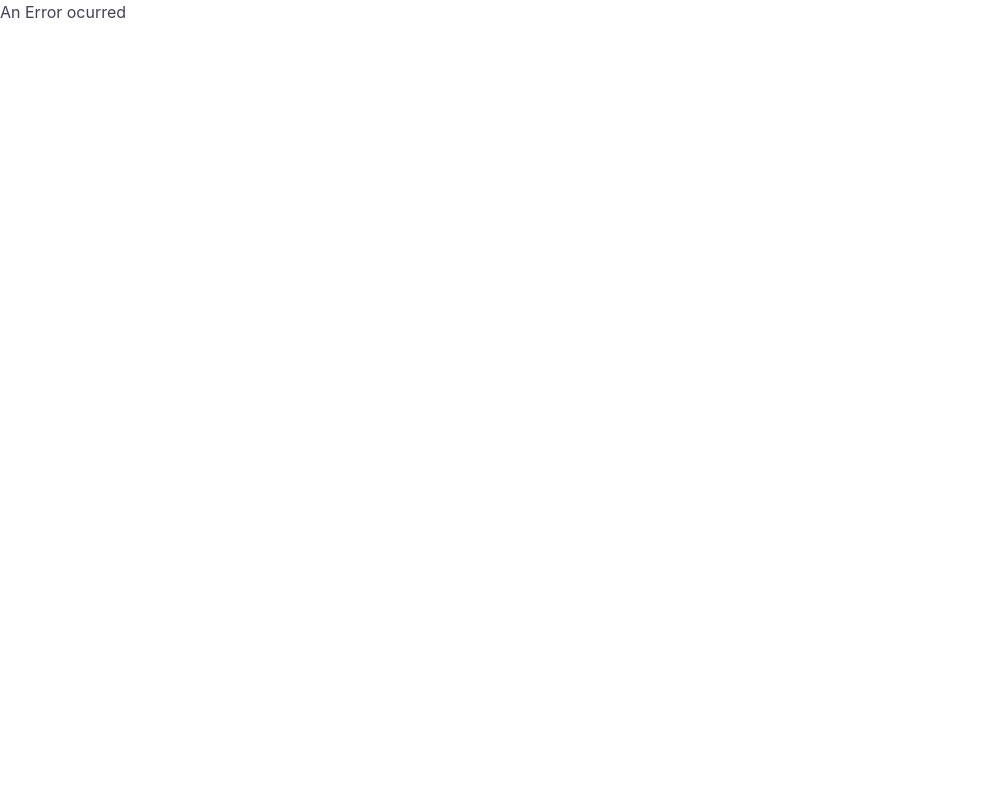
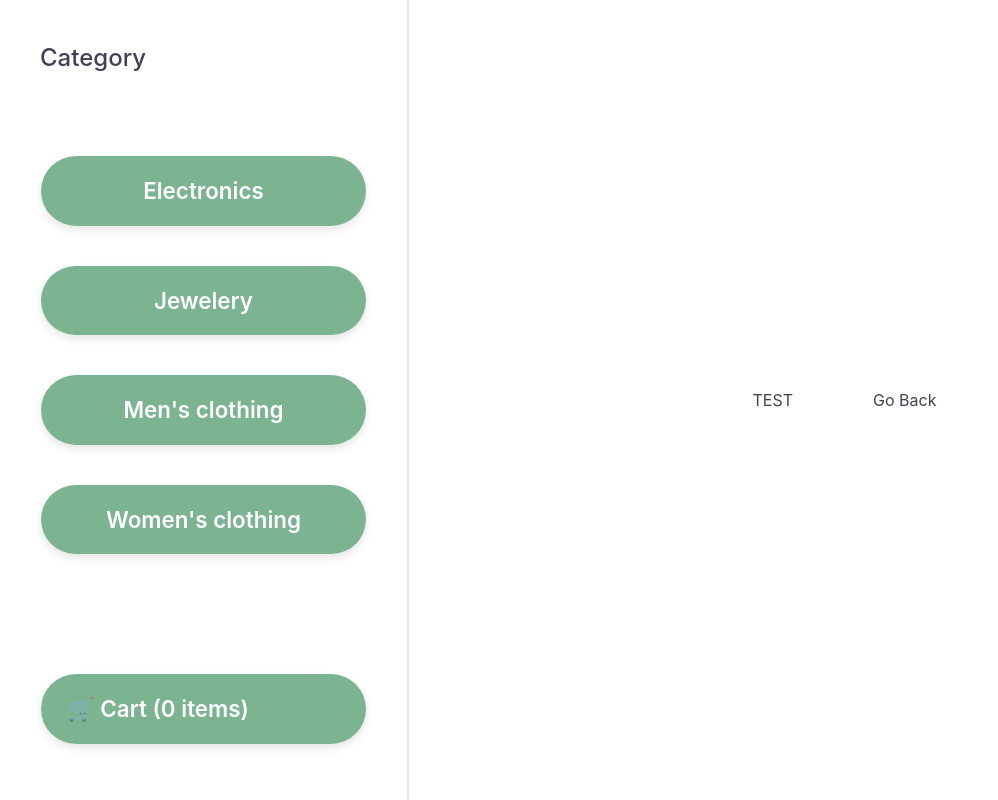
Before and after one commit to Vitdcode/online-shop, a React (Vite) app: page /cart-page in a window 1280 px wide. Before the commit this address had no page. Shown: the whole page, without its empty margins (0-998 px from the left). Built offline with nearby package versions, Linux system fonts and the light colour scheme.

Commit message:
feat: Now the cart button/link navigates correctly to the cart page and cart data is displayed in console right now

```diff
--- a/src/App.jsx
+++ b/src/App.jsx
@@ -1,11 +1,12 @@
 import { useState } from "react";
-import { Outlet } from "react-router-dom";
+import { Link, Outlet } from "react-router-dom";
+import Cart from "./pages/Cart";
 
 function App() {
   const [products, setProducts] = useState([]);
   const [category, setCategory] = useState("default");
   const [cartCount, setCartcount] = useState(0);
-  const [cart, setCart] = useState([{ count: 0 }]);
+  const [cart, setCart] = useState([]);
 
   return (
     <div className="h-screen flex">
@@ -21,9 +22,11 @@ function App() {
           {"Men's clothing"}
         </button>
         <button className="category-button" onClick={() => setCategory(`women's clothing`)}>
-          {"women's clothing"}
+          {"Women's clothing"}
         </button>
-        <button className="category-button mt-20">🛒 Cart ({cartCount} items)</button>
+        <Link to={"/cart-page"} className="category-button mt-20" state={cart}>
+          🛒 Cart ({cartCount} items)
+        </Link>
       </div>
       <div className="flex items-center justify-center flex-wrap gap-20 w-full">
         <Outlet
--- a/src/fetch-components/FetchItem.jsx
+++ b/src/fetch-components/FetchItem.jsx
@@ -2,13 +2,14 @@ import { useEffect, useState } from "react";
 import PropTypes from "prop-types";
 import { Link, useOutletContext } from "react-router-dom";
 import { AnimatePresence, motion } from "framer-motion";
+import Cart from "../pages/Cart";
 
 export default function FetchItemsByCategory() {
   const [error, setError] = useState(null);
   const [loading, setLoading] = useState(true);
   const [hoveredProduct, setHoveredProduct] = useState(null);
 
-  const { category, setCategory, products, setProducts } = useOutletContext();
+  const { category, setCategory, products, setProducts, cartPageActive } = useOutletContext();
 
   useEffect(() => {
     if (category === "default") {
--- a/src/functional-components/Add-to-cart-button.jsx
+++ b/src/functional-components/Add-to-cart-button.jsx
@@ -1,4 +1,3 @@
-import { button } from "framer-motion/client";
 import { useState } from "react";
 import { useOutletContext } from "react-router-dom";
 
@@ -7,7 +6,17 @@ const AddToCartButton = ({ product }) => {
 
   const handleAddToCart = () => {
     setCartcount(cartCount + 1);
-    console.log(cartCount);
+    setCart([
+      ...cart,
+      {
+        quantitiy: 1,
+        imageUrl: product.imageUrl,
+        price: product.price,
+        title: product.name,
+      },
+    ]);
+    console.log(product);
+    console.log(cart);
   };
 
   return (
--- /dev/null
+++ b/src/pages/Cart.jsx
@@ -0,0 +1,17 @@
+import { h1 } from "framer-motion/client";
+import { Link, useLocation } from "react-router-dom";
+
+const Cart = () => {
+  const location = useLocation();
+  const cart = location.state;
+  console.log(cart);
+
+  return (
+    <>
+      <h1>TEST</h1>
+      <Link to={"/"}>Go Back</Link>
+    </>
+  );
+};
+
+export default Cart;
--- a/src/routes/routes.jsx
+++ b/src/routes/routes.jsx
@@ -3,6 +3,7 @@ import FetchItemsByCategory from "../fetch-components/FetchItem";
 import ErrorPage from "../pages/ErrorPage";
 import { createBrowserRouter } from "react-router-dom";
 import ProductPage from "../pages/Product-page";
+import Cart from "../pages/Cart";
 
 const router = createBrowserRouter([
   {
@@ -19,6 +20,11 @@ const router = createBrowserRouter([
         element: <ProductPage />,
         errorElement: <ErrorPage />,
       },
+      {
+        path: "cart-page",
+        element: <Cart />,
+        errorElement: <ErrorPage />,
+      },
     ],
   },
 ]);
```
